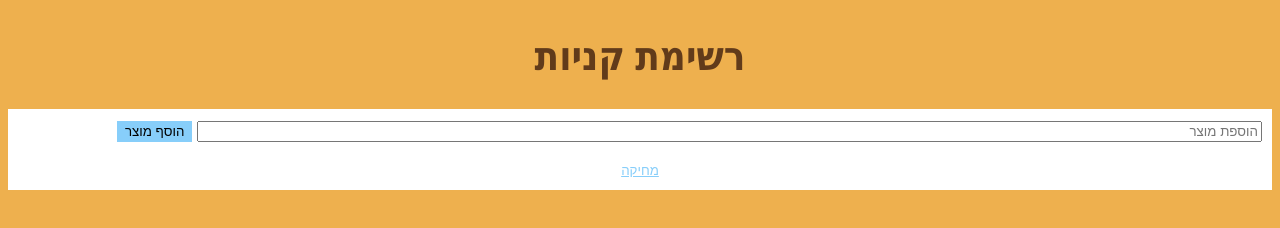
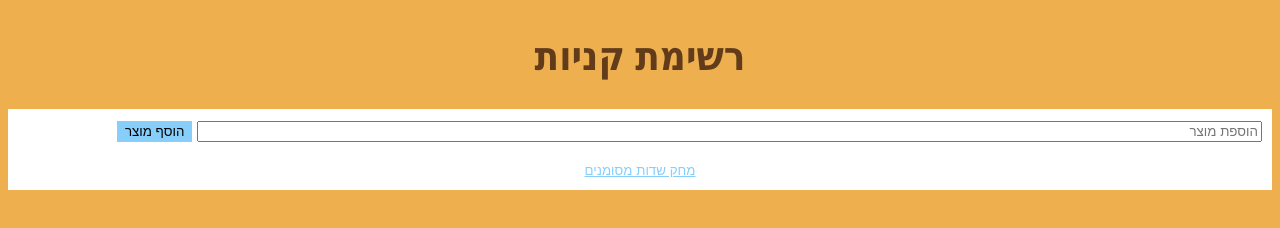
Before and after one commit to MayaMeir/shopping_list_heb, a plain HTML site: page index.html in a window 1280 px wide. Drawn offline with Linux system fonts and the light colour scheme.

Commit message:
Update index.html

```diff
--- a/index.html
+++ b/index.html
@@ -17,7 +17,7 @@
 
           </ul>
 
-       <div id="center"> <button id="remove_all">מחיקה</button></div>
+       <div id="center"> <button id="remove_all">מחק שדות מסומנים</button></div>
     </section>
     <script src="script.js"></script>
 </body>
```
